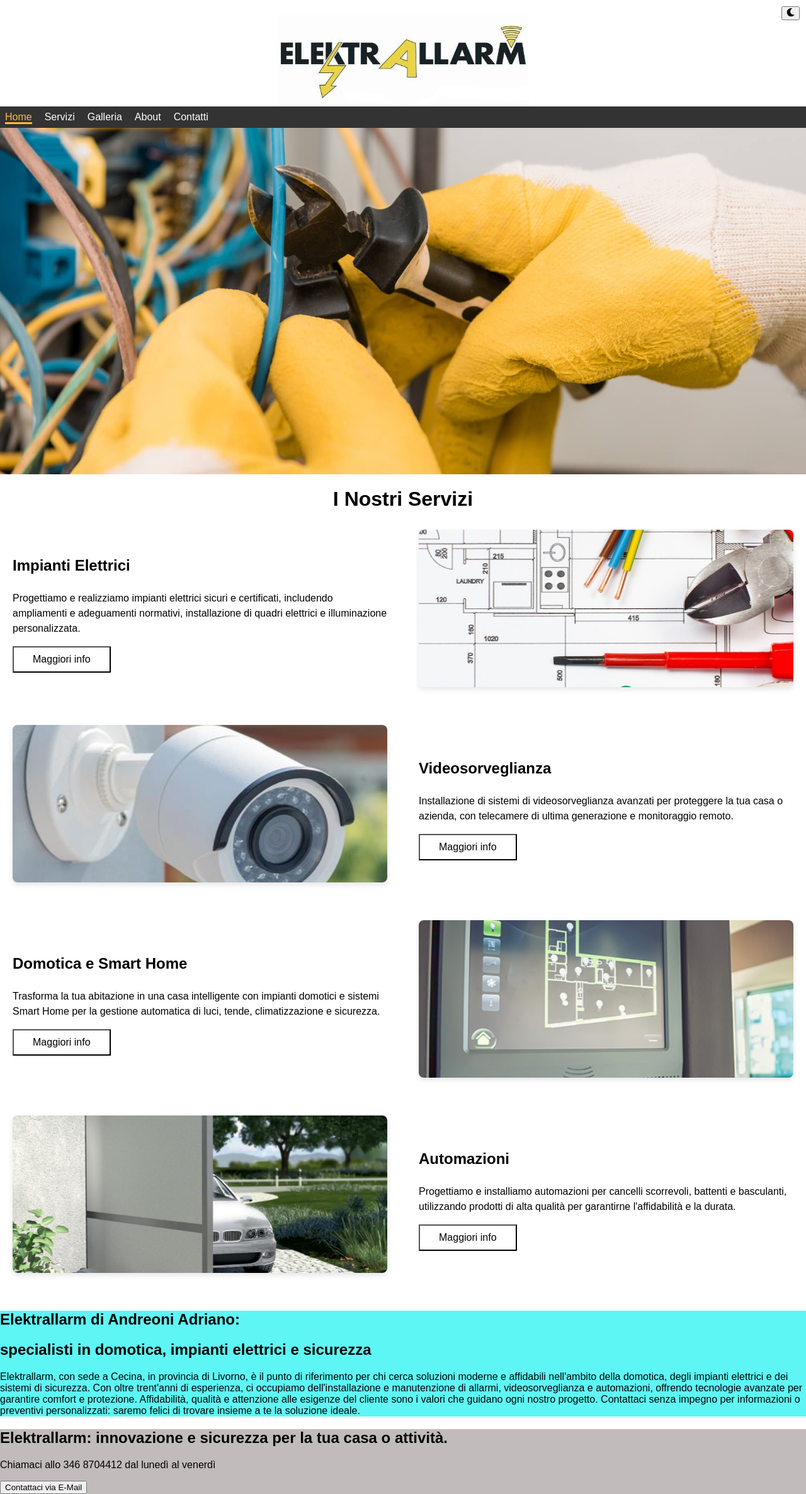
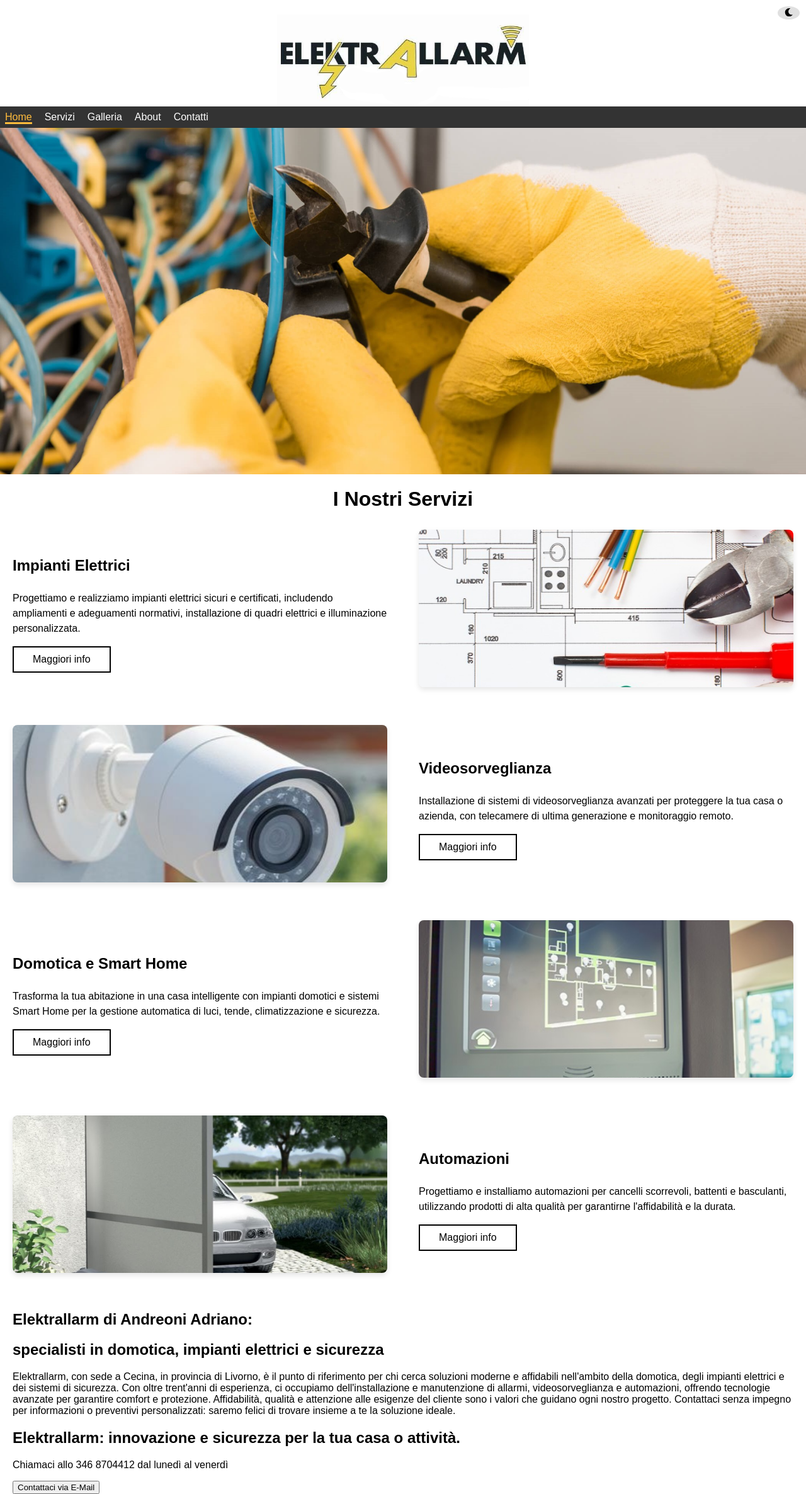
Before and after one commit to gianlucaKun/elektrallarm, a React (Create React App) app in the folder frontend/elektrallarmfe/: page / in a window 1280 px wide. Shown: the whole page at 63% size. Built offline with nearby package versions, Linux system fonts and the light colour scheme.

Commit message:
update night button

```diff
--- a/frontend/elektrallarmfe/src/App.scss
+++ b/frontend/elektrallarmfe/src/App.scss
@@ -8,9 +8,13 @@ body {
 }
 
 .night-mode-button {
-  position: fixed;
+  position: absolute;
   top: 10px;
   right: 10px;
+  background: rgb(224, 224, 224) ;
+  border: 1px solid transparent;
+  border-radius: 50%;
+  padding: 2px 10px 1px;
 }
 
 .text-center {
@@ -23,15 +27,18 @@ body {
 body.day {
   background-color: $color-background-day;
   color: $color-text-day;
+
+  button.borderDay{
+    border: 2px solid $color-text-day;
+    background-color: transparent;
+  }
 }
 
 // Modalità notte
 body.night {
   background-color: $color-background-night;
   color: $color-text-night;
-  button.colorForNight {
-    color: $color-text-night
-  }
+
   button.borderNight{
     border: 1px solid $color-text-night;
     background-color: transparent;
--- a/frontend/elektrallarmfe/src/custom-components/card/ServicesCard.jsx
+++ b/frontend/elektrallarmfe/src/custom-components/card/ServicesCard.jsx
@@ -6,7 +6,7 @@ const ServicesCard = ({ title, description, image, isImageRight }) => {
         <div  className="services-card-content">
             <h2>{title}</h2>
             <p>{description}</p>
-            <button className='colorForNight borderNight'>Maggiori info</button>
+            <button className='colorForNight borderNight borderDay'>Maggiori info</button>
         </div>
         <div className="services-card-image">
             <img src={image} alt={title} />
--- a/frontend/elektrallarmfe/src/pages/home/Home.jsx
+++ b/frontend/elektrallarmfe/src/pages/home/Home.jsx
@@ -10,7 +10,7 @@ const Home = () => {
     <div>
       <Carosello />
       < SectionServices/>
-      <div className="containerBio">
+      <div className="containerBio padding20">
         <h2>Elektrallarm di Andreoni Adriano:</h2>
         <h2>specialisti in domotica, impianti elettrici e sicurezza</h2>
         <p>
@@ -29,7 +29,7 @@ const Home = () => {
         </p>
 
       </div>
-      <div className="containerContactMe">
+      <div className="containerContactMe padding20">
           <h2>Elektrallarm: innovazione e
           sicurezza per la tua casa o attività.</h2>
           <p>Chiamaci allo 346 8704412 dal lunedì al venerdì</p>
--- a/frontend/elektrallarmfe/src/pages/home/Home.scss
+++ b/frontend/elektrallarmfe/src/pages/home/Home.scss
@@ -4,9 +4,9 @@
 // .containerShortcuts {
 //     background: rgb(103, 255, 103);
 // }
-.containerBio {
-  background: rgb(94, 245, 245);
-}
-.containerContactMe {
-  background: rgb(194, 187, 187);
-}
+// .containerBio {
+//   background: rgb(94, 245, 245);
+// }
+// .containerContactMe {
+//   background: rgb(194, 187, 187);
+// }
```
